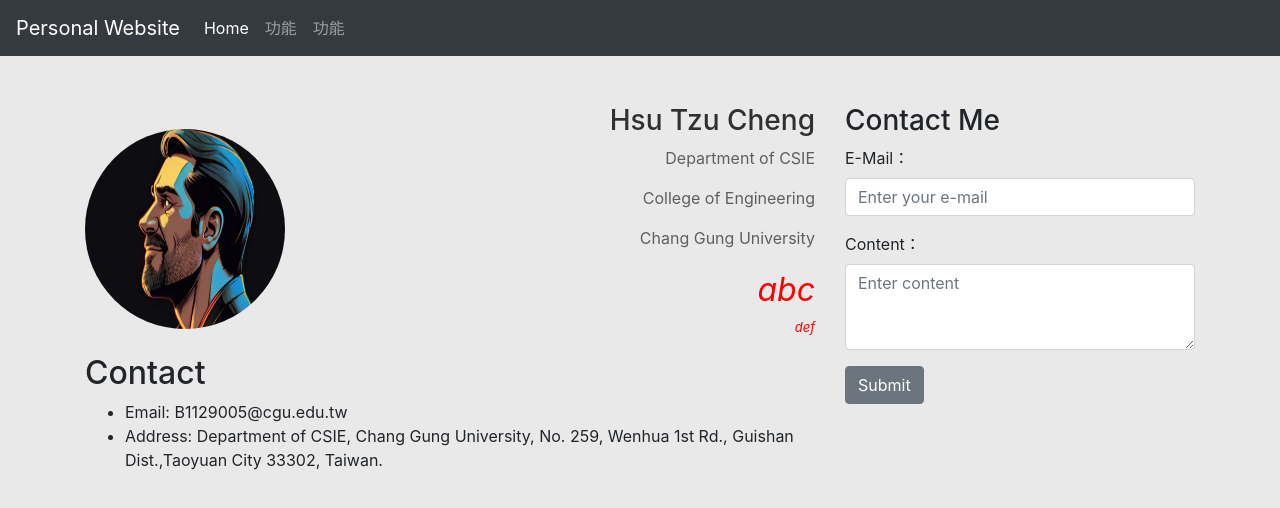
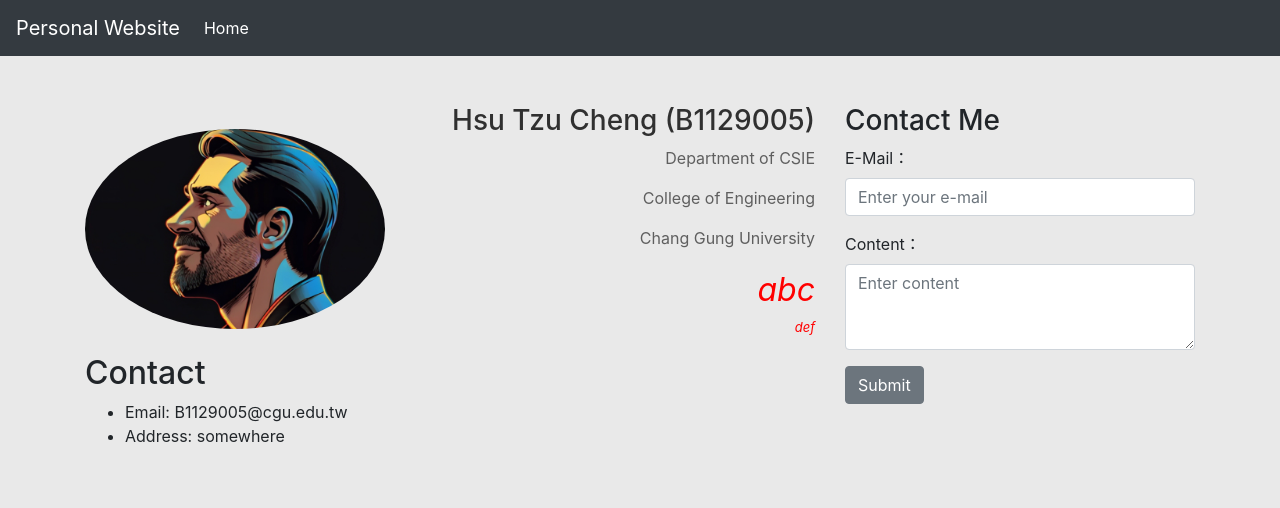
Before and after one commit to zchsu/zchsu.github.io, a plain HTML site: page index.html in a window 1280 px wide. Drawn offline with nearby package versions, Linux system fonts and the light colour scheme.

Commit message:
Update index.html

```diff
--- a/index.html
+++ b/index.html
@@ -30,12 +30,6 @@
                 <li class="nav-item active">
                     <a class="nav-link" href="#">Home<span class="sr-only">(current)</span></a>
                 </li>
-                <li class="nav-item">
-                    <a class="nav-link" href="#">功能</a>
-                </li>
-                <li class="nav-item">
-                    <a class="nav-link" href="#">功能</a>
-                </li>
             </ul>
         </div>
     </nav>
@@ -43,9 +37,9 @@
         <div class="row">
             <div class="col-md-8">
                 <div align="left" style="display: flex; align-items: center;">
-                    <img class="circular--square" src="./profile.png" width="200" height="200">
+                    <img class="circular--square" src="./profile.png" width="300" height="200">
                     <div class="ml-auto" style="width: 400px;">
-                        <h3 align="right" style="color:#303030;">Hsu Tzu Cheng </h3>
+                        <h3 align="right" style="color:#303030;">Hsu Tzu Cheng (B1129005)</h3>
                         <p align="right"><a href="https://csie.cgu.edu.tw" class="custom-text-color">Department of CSIE</a></p>
                         <p align="right"><a href="https://engineering.cgu.edu.tw" class="custom-text-color">College of Engineering</a></p>
                         <p align="right"><a href="https://www.cgu.edu.tw" class="custom-text-color">Chang Gung University</a></p>
@@ -58,7 +52,7 @@
                 <h2>Contact</h2>
                 <ul>
                     <li>Email: B1129005@cgu.edu.tw</li>
-                    <li>Address: Department of CSIE, Chang Gung University, No. 259, Wenhua 1st Rd., Guishan Dist.,Taoyuan City 33302, Taiwan.</li>
+                    <li>Address: somewhere</li>
                 </ul>
             </div>
             <div class="col-md-4">
```
